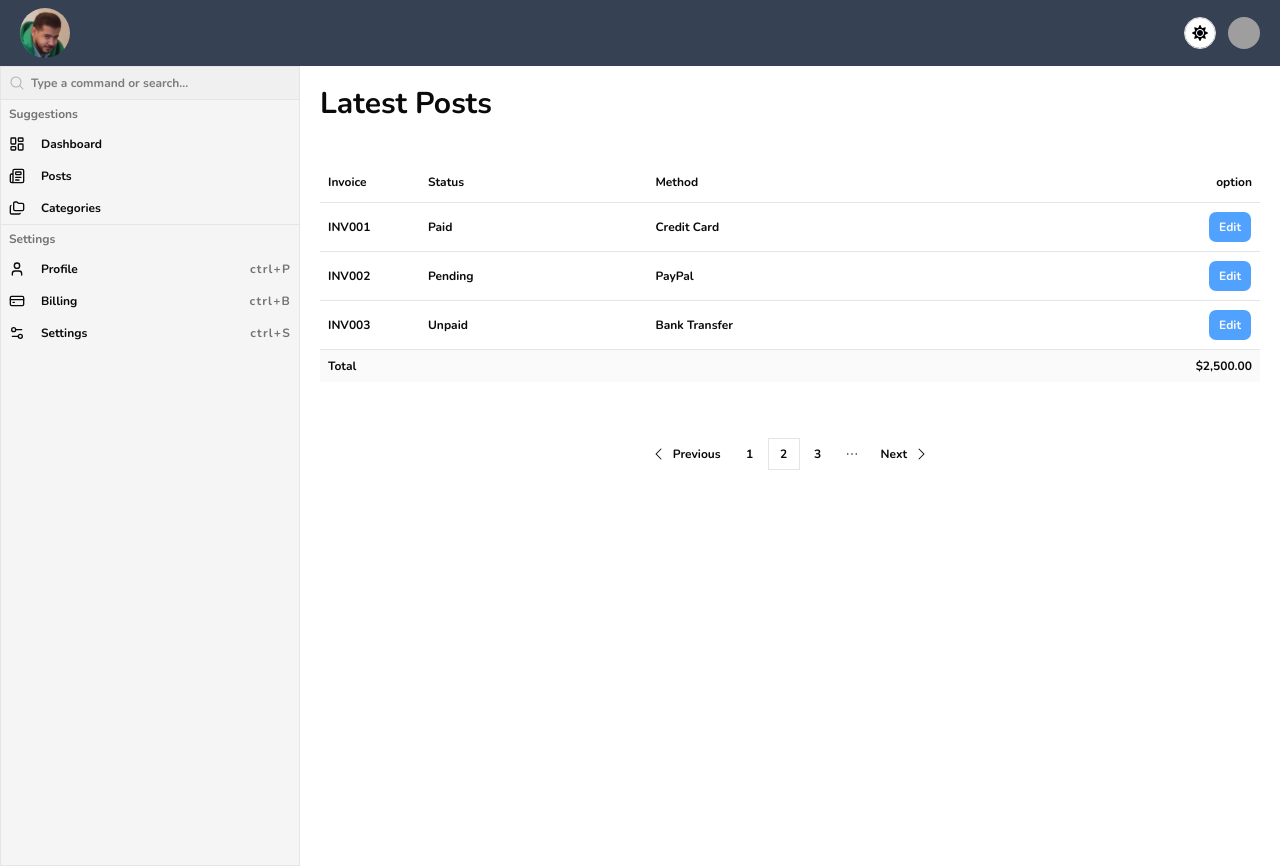
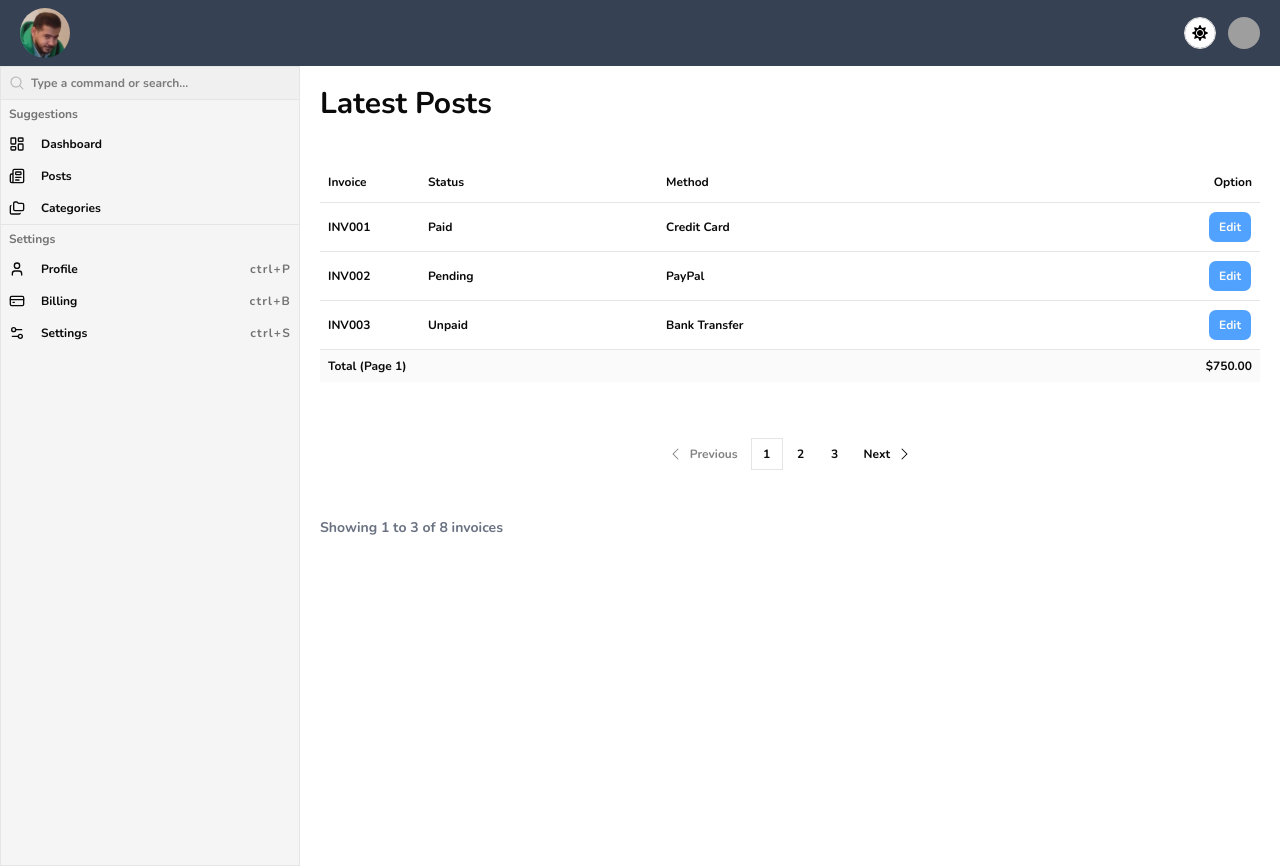
Before and after one commit to meytizn/Dashboard-ui, a Next.js app: page /posts in a window 1280 px wide. Built offline with nearby package versions, Linux system fonts and the light colour scheme; grey boxes are pictures that could not be loaded.

Commit message:
pagination posts added

```diff
--- a/app/(main)/posts/page.tsx
+++ b/app/(main)/posts/page.tsx
@@ -1,5 +1,6 @@
 "use client"
 import Link from "next/link";
+import { useState } from "react";
 import { Button } from "@/components/ui/button";
 
 import {
@@ -67,12 +68,88 @@ const invoices: Invoices[] = [
         totalAmount: "$550.00",
         paymentMethod: "PayPal",
     },
-
+    {
+        id: 6,
+        invoice: "INV006",
+        paymentStatus: "Pending",
+        totalAmount: "$200.00",
+        paymentMethod: "Credit Card",
+    },
+    {
+        id: 7,
+        invoice: "INV007",
+        paymentStatus: "Paid",
+        totalAmount: "$300.00",
+        paymentMethod: "Bank Transfer",
+    },
+    {
+        id: 8,
+        invoice: "INV008",
+        paymentStatus: "Unpaid",
+        totalAmount: "$180.00",
+        paymentMethod: "PayPal",
+    },
 ]
 
 const PostPage = () => {
+    const [currentPage, setCurrentPage] = useState(1);
+    const itemsPerPage = 3;
+
+    // Calculate pagination
+    const totalPages = Math.ceil(invoices.length / itemsPerPage);
+    const startIndex = (currentPage - 1) * itemsPerPage;
+    const endIndex = startIndex + itemsPerPage;
+    const currentInvoices = invoices.slice(startIndex, endIndex);
+
+    // Calculate total amount for current page
+    const totalAmount = currentInvoices.reduce((sum, invoice) => {
+        const amount = parseFloat(invoice.totalAmount.replace('$', ''));
+        return sum + amount;
+    }, 0);
+
+    // Handle page change
+    const handlePageChange = (page: number) => {
+        setCurrentPage(page);
+    };
+
+    // Generate page numbers
+    const getPageNumbers = () => {
+        const pages = [];
+        const maxVisiblePages = 5;
+
+        if (totalPages <= maxVisiblePages) {
+            for (let i = 1; i <= totalPages; i++) {
+                pages.push(i);
+            }
+        } else {
+            if (currentPage <= 3) {
+                for (let i = 1; i <= 4; i++) {
+                    pages.push(i);
+                }
+                pages.push('ellipsis');
+                pages.push(totalPages);
+            } else if (currentPage >= totalPages - 2) {
+                pages.push(1);
+                pages.push('ellipsis');
+                for (let i = totalPages - 3; i <= totalPages; i++) {
+                    pages.push(i);
+                }
+            } else {
+                pages.push(1);
+                pages.push('ellipsis');
+                for (let i = currentPage - 1; i <= currentPage + 1; i++) {
+                    pages.push(i);
+                }
+                pages.push('ellipsis');
+                pages.push(totalPages);
+            }
+        }
+
+        return pages;
+    };
+
     return (
-        <div className="flex flex-col  justify-start items-start gap-y-10 ">
+        <div className="flex flex-col justify-start items-start gap-y-10 ">
             <h1 className="text-3xl font-bold">
                 Latest Posts
             </h1>
@@ -84,67 +161,79 @@ const PostPage = () => {
                         <TableHead className="w-[100px]">Invoice</TableHead>
                         <TableHead>Status</TableHead>
                         <TableHead>Method</TableHead>
-                        <TableHead className="text-right">option</TableHead>
+                        <TableHead className="text-right">Option</TableHead>
                     </TableRow>
                 </TableHeader>
                 <TableBody>
-                    {invoices.slice(0, 3).map((invoice) => (
+                    {currentInvoices.map((invoice) => (
                         <TableRow key={invoice.invoice}>
                             <TableCell className="font-medium">{invoice.invoice}</TableCell>
                             <TableCell>{invoice.paymentStatus}</TableCell>
                             <TableCell>{invoice.paymentMethod}</TableCell>
-
-
                             <TableCell className="text-right">
                                 <Link href={`posts/edit/${invoice.id}`}>
-
-                                <Button className="bg-blue-400 rounded-md ">Edit</Button>
-                                 </Link>
+                                    <Button className="bg-blue-400 rounded-md">Edit</Button>
+                                </Link>
                             </TableCell>
-
-
                         </TableRow>
                     ))}
                 </TableBody>
                 <TableFooter>
                     <TableRow>
-                        <TableCell colSpan={3}>Total</TableCell>
-                        <TableCell className="text-right">$2,500.00</TableCell>
+                        <TableCell colSpan={3}>Total (Page {currentPage})</TableCell>
+                        <TableCell className="text-right">${totalAmount.toFixed(2)}</TableCell>
                     </TableRow>
                 </TableFooter>
             </Table>
 
-
-
-
-
             <Pagination>
                 <PaginationContent>
                     <PaginationItem>
-                        <PaginationPrevious href="#" />
+                        <PaginationPrevious
+                            href="#"
+                            onClick={(e) => {
+                                e.preventDefault();
+                                if (currentPage > 1) handlePageChange(currentPage - 1);
+                            }}
+                            className={currentPage === 1 ? "pointer-events-none opacity-50" : "cursor-pointer"}
+                        />
                     </PaginationItem>
+
+                    {getPageNumbers().map((page, index) => (
+                        <PaginationItem key={index}>
+                            {page === 'ellipsis' ? (
+                                <PaginationEllipsis />
+                            ) : (
+                                <PaginationLink
+                                    href="#"
+                                    isActive={currentPage === page}
+                                    onClick={(e) => {
+                                        e.preventDefault();
+                                        handlePageChange(page as number);
+                                    }}
+                                >
+                                    {page}
+                                </PaginationLink>
+                            )}
+                        </PaginationItem>
+                    ))}
+
                     <PaginationItem>
-                        <PaginationLink href="#">1</PaginationLink>
-                    </PaginationItem>
-                    <PaginationItem>
-                        <PaginationLink href="#" isActive>
-                            2
-                        </PaginationLink>
-                    </PaginationItem>
-                    <PaginationItem>
-                        <PaginationLink href="#">3</PaginationLink>
-                    </PaginationItem>
-                    <PaginationItem>
-                        <PaginationEllipsis />
-                    </PaginationItem>
-                    <PaginationItem>
-                        <PaginationNext href="#" />
+                        <PaginationNext
+                            href="#"
+                            onClick={(e) => {
+                                e.preventDefault();
+                                if (currentPage < totalPages) handlePageChange(currentPage + 1);
+                            }}
+                            className={currentPage === totalPages ? "pointer-events-none opacity-50" : "cursor-pointer"}
+                        />
                     </PaginationItem>
                 </PaginationContent>
             </Pagination>
 
-
-
+            <div className="text-sm text-gray-500 mt-2">
+                Showing {startIndex + 1} to {Math.min(endIndex, invoices.length)} of {invoices.length} invoices
+            </div>
         </div>
     );
 }
```
